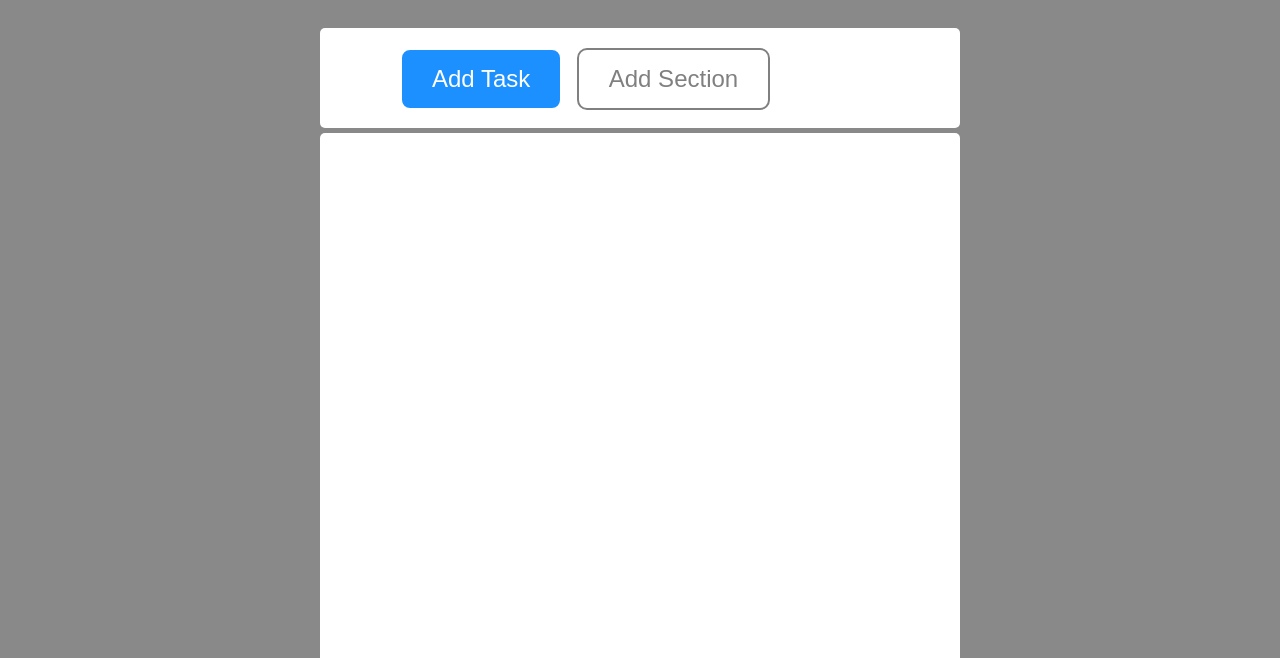
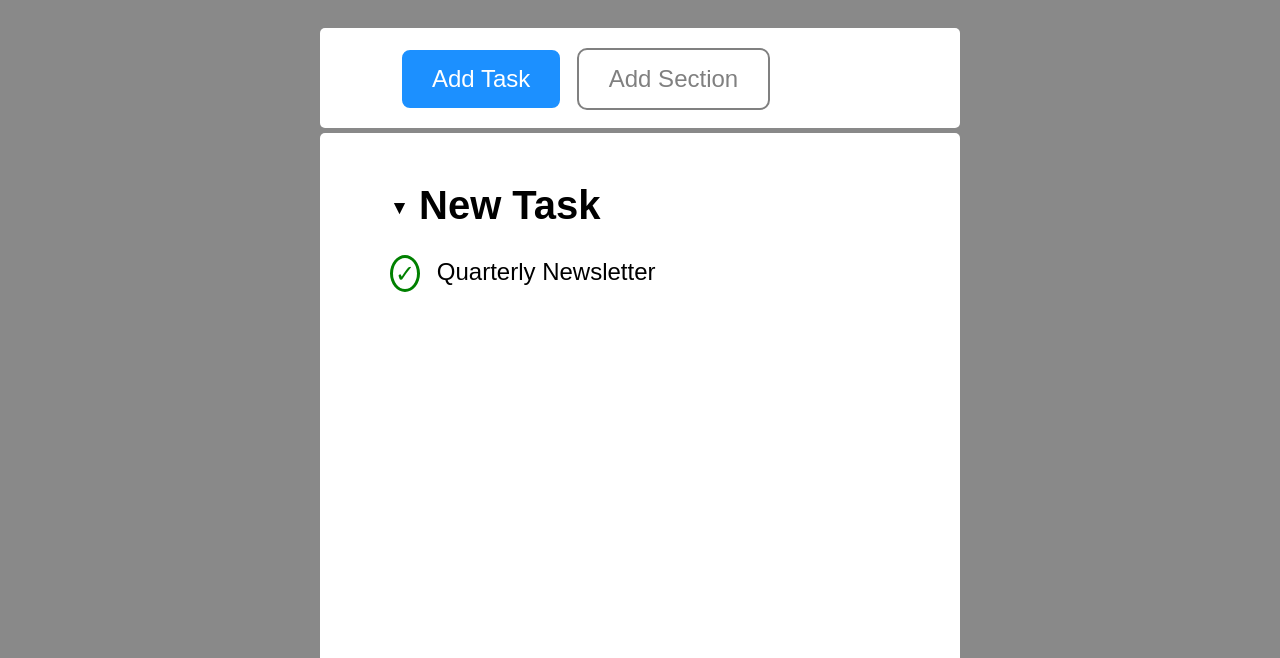
Before and after one commit to masepe95/html-css-toboolist, a plain HTML site: page index.html in a window 1280 px wide. Shown: the part 142-800 px from the top of the page. Drawn offline with Linux system fonts and the light colour scheme.

Commit message:
first list

```diff
--- a/css/style.css
+++ b/css/style.css
@@ -60,6 +60,50 @@ header{
     width: 50%;
     margin: auto;
     background-color: #fff;
-    margin-top: 5px;
+    margin-top: 0px;
     border-radius: 5px;
 }
+
+.first-list{
+   padding-top: 50px;
+   margin-top: 5px;
+}
+
+.main-task{
+    list-style-type: none;
+    font-size: 2.5rem;
+    font-weight: 900;
+
+
+}
+
+.down-arrow{
+    font-size: 1.2rem;
+    margin-right: 10px;
+    vertical-align: middle;
+    margin-left: 5%;
+}
+
+.small-task{
+    list-style-type: none;
+    font-size: 1.5rem;
+    font-weight: 200;
+    display: inline;
+
+
+}
+
+.checkmark{
+    display: inline;
+    margin-right: 10px;
+    vertical-align: middle;
+    margin-left: 5%;
+    color: green;
+    border: 3px solid green;
+    border-radius: 50%;
+    padding: 2px;
+}
+
+li{
+    margin-bottom: 30px
+}
--- a/index.html
+++ b/index.html
@@ -18,6 +18,10 @@
             <div class="button">Add Section</div>
         </div>
         <div class="list">
+            <ul class="first-list">
+                <li class="main-task"><span class="down-arrow">&#9660</span>New Task</li>
+                <li class="small-task"><div class="checkmark">&#10003;</div> Quarterly Newsletter</li>
+            </ul>
 
 
         </div>
```
